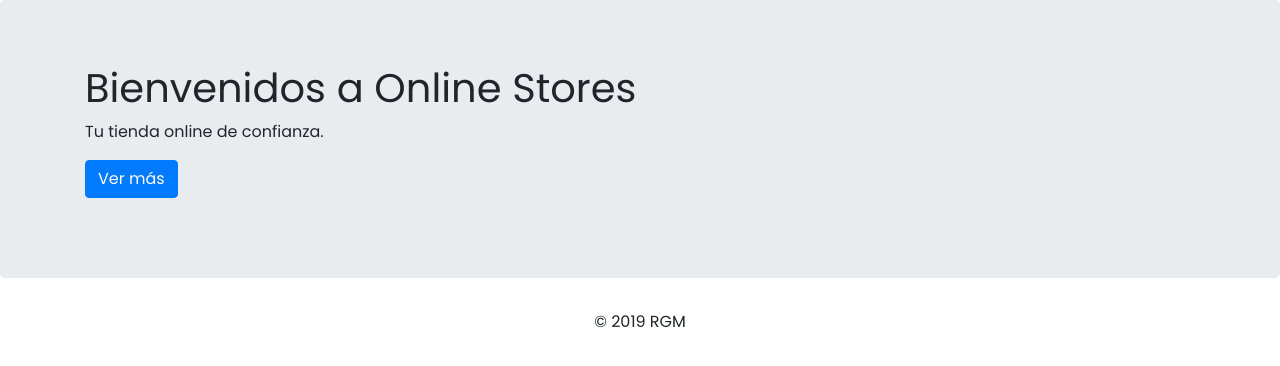
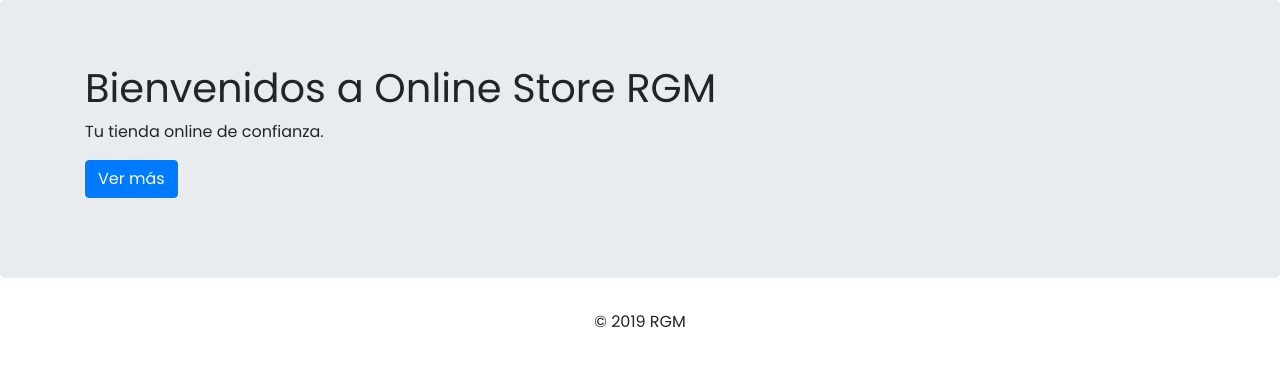
Before and after one commit to RgmDev/online_store, a PHP site: page / in a window 1280 px wide. Shown: the part 56-422 px from the top of the page. Run offline with PHP 8.4, Linux system fonts and the light colour scheme.

Commit message:
test RGM

```diff
--- a/index.php
+++ b/index.php
@@ -7,7 +7,7 @@ include('./header.php');
 
     <div class="jumbotron">
       <div class="container">
-        <h1>Bienvenidos a Online Stores</h1>
+        <h1>Bienvenidos a Online Store RGM</h1>
         <p>Tu tienda online de confianza.</p>
         <p><a class="btn btn-primary" href="">Ver más</a></p>
       </div>
```
